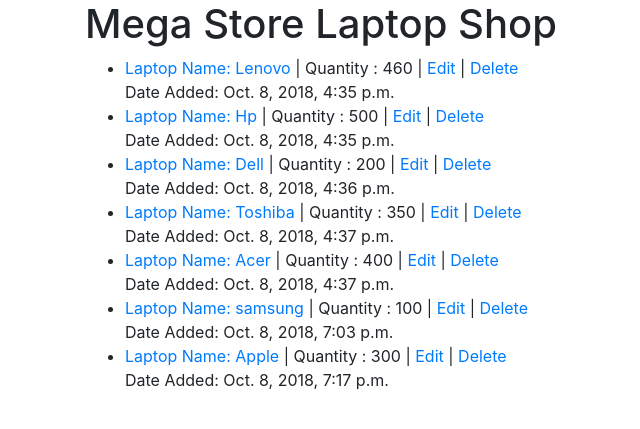
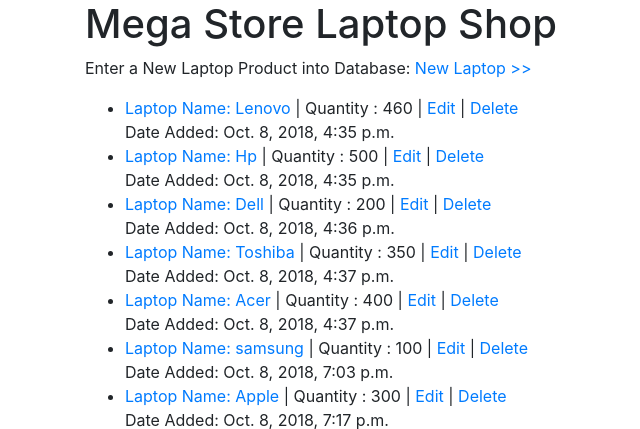
Before and after one commit to mikeypy/simpledjangocrud, a Django app: page /home/ in a window 1280 px wide. Shown: the top 429 px of the page, without its empty margins (0-640 px from the left). Run offline with Django 3.2, Linux system fonts and the light colour scheme; data comes from the database, SQL or seed files in the repository; both versions use the stored data as it was after the commit; some libraries are stand-ins or nearby versions.

Commit message:
minor changes

```diff
--- a/simpleapp/templates/home.html
+++ b/simpleapp/templates/home.html
@@ -3,6 +3,7 @@
 {% block content %}
 
 <h1>Mega Store Laptop Shop</h1>
+<p>Enter a New Laptop Product into Database: <span><a href="{% url 'create' %}"> New Laptop >></a> </p>
 <ul>
     {% for obj in object_list %}
     <li><a href="{{obj.slug}}" >Laptop Name: {{obj.name}} </a>
```
Also changed, not shown: db.sqlite3, 1 other file.
